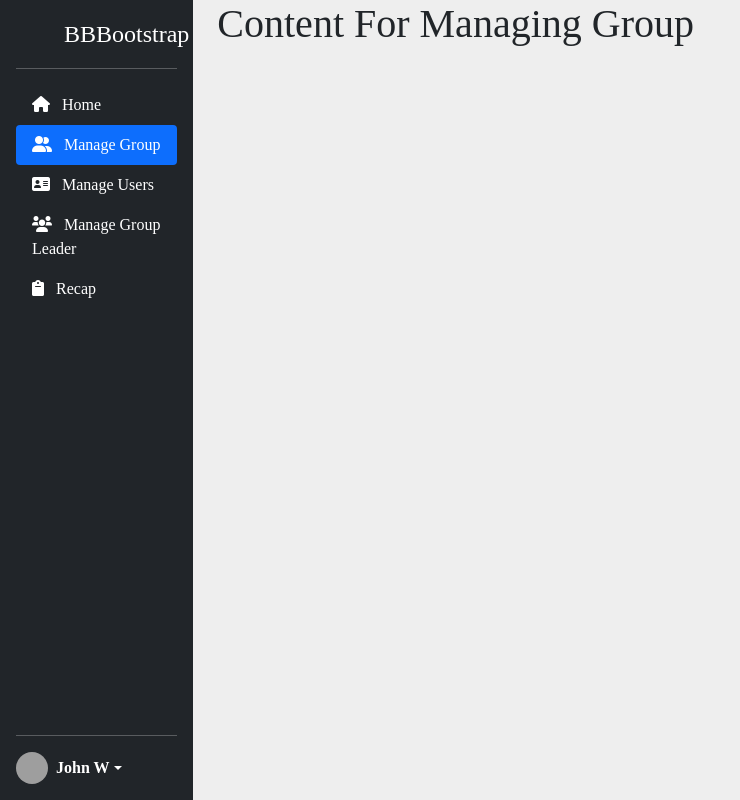
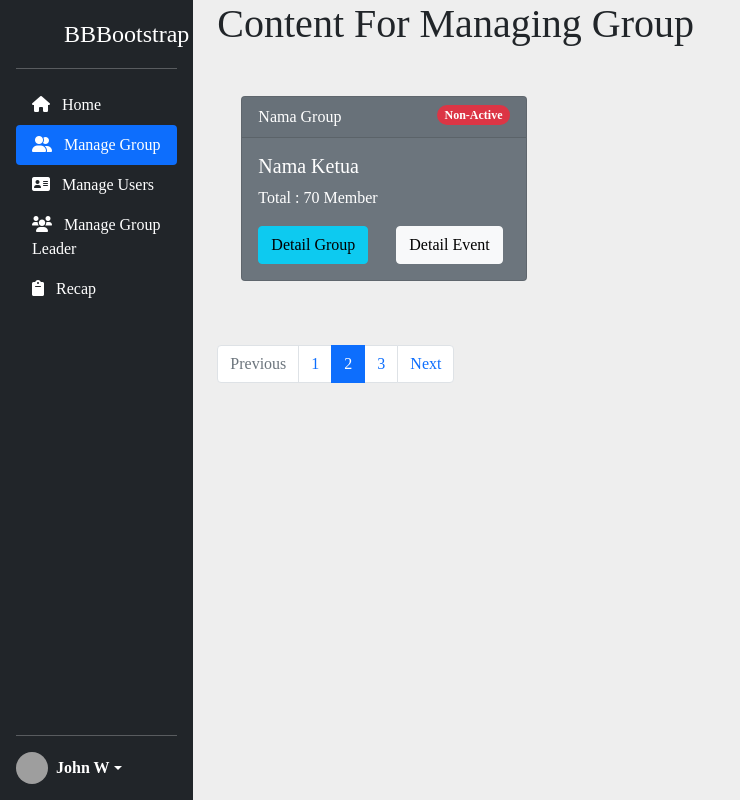
Before and after one commit to michael-halim/proyek-manpro, a PHP site: page /admin_group.php in a window 1280 px wide. Shown: the whole page, without its empty margins (0-740 px from the left). Run offline with PHP 8.4, Linux system fonts and the light colour scheme; some libraries are stand-ins or nearby versions; some web fonts are replaced; grey boxes are pictures that could not be loaded.

Commit message:
Added Manage Group

```diff
--- a/admin_group.php
+++ b/admin_group.php
@@ -23,7 +23,55 @@
 
         <div class="col-md-9">
             <h1>Content For Managing Group</h1>
+
+            <div class="container my-5">
+
+                <div class="row" id="div-groups">
+                    <div class="col-4">
+                        <div class="card text-white bg-secondary mb-3 align-center" style="max-width: 18rem;">
+                            <div class="card-header">
+                                <div class="row">
+                                    <div class="col-6">
+                                        <span>Nama Group</span>
+                                    </div>
+                                    <div class="col-6 text-right">
+                                        <span class="badge rounded-pill bg-danger float-end">Non-Active</span>
+                                        <!-- <span class="badge rounded-pill bg-success float-end">Active</span> -->
+                                    </div>
+                                </div>
+                            </div>
+                            <div class="card-body">
+                                <h5 class="card-title">Nama Ketua</h5>
+                                <p class="card-text">Total : 70 Member</p>
+
+                                <div class="row">
+                                    <div class="col-12 col-sm-6"><input type="button" class="btn btn-info" value="Detail Group"></div>
+                                    <div class="col-12 col-sm-6"><input type="button" class="btn btn-light" value="Detail Event"></div>
+                                </div>
+                            </div>
+
+                        </div>
+                    </div>
+                </div>
+            </div>
+            <nav aria-label="...">
+                <ul class="pagination">
+                    <li class="page-item disabled">
+                        <a class="page-link">Previous</a>
+                    </li>
+                    <li class="page-item"><a class="page-link" href="#">1</a></li>
+                    <li class="page-item active" aria-current="page">
+                        <a class="page-link" href="#">2</a>
+                    </li>
+                    <li class="page-item"><a class="page-link" href="#">3</a></li>
+                    <li class="page-item">
+                        <a class="page-link" href="#">Next</a>
+                    </li>
+                </ul>
+            </nav>
+
         </div>
+    </div>
     </div>
 
 
```
Also changed, not shown: admin_users.php (+10 -3 lines).
